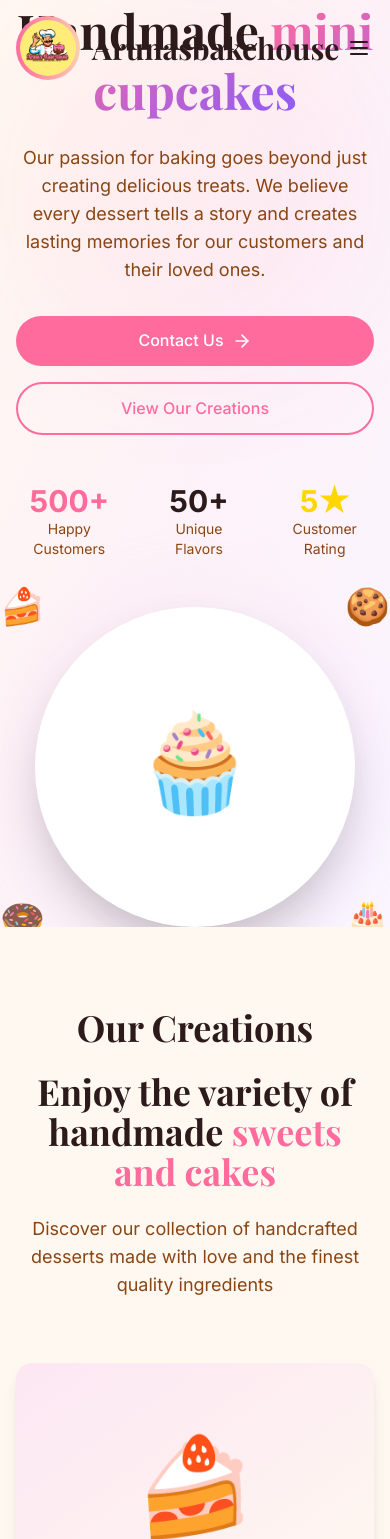
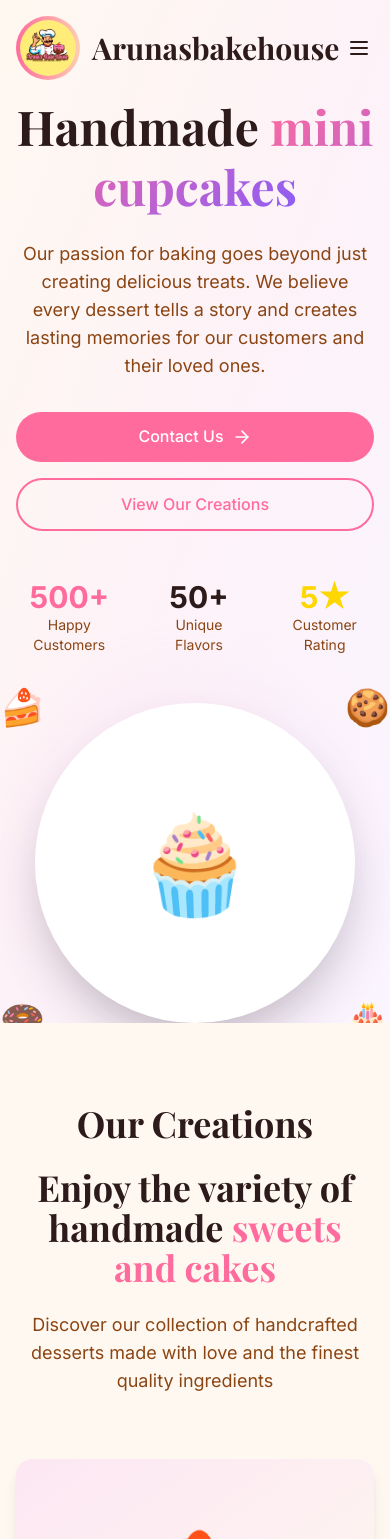
Before and after one commit to sudharshan1903/backery, a React (Vite) app in the folder backery/: page / in a window 390 px wide. Shown: the top 1539 px of the page. Built offline with nearby package versions, Linux system fonts and the light colour scheme.

Commit message:
changes ui issue for mobile devices

```diff
--- a/backery/src/components/Hero.jsx
+++ b/backery/src/components/Hero.jsx
@@ -1,6 +1,16 @@
 import React from 'react'
 import { motion } from 'framer-motion'
-import { ArrowRight, Star } from 'lucide-react'
+import { ArrowRight } from 'lucide-react'
+
+const handleNavClick = (href) => {
+  const element = document.querySelector(href)
+  if (element) {
+    element.scrollIntoView({
+      behavior: 'smooth',
+      block: 'start'
+    })
+  }
+}
 
 const Hero = () => {
   const floatingElements = [
@@ -10,35 +20,25 @@ const Hero = () => {
     { icon: '🍩', delay: 1.5, position: 'bottom-20 right-10' },
   ]
 
-  const handleNavClick = (href) => {
-    const element = document.querySelector(href)
-    if (element) {
-      element.scrollIntoView({
-        behavior: 'smooth',
-        block: 'start'
-      })
-    }
-  }
-
   return (
-    <section id="home" className="relative min-h-screen flex items-center justify-center overflow-hidden bg-gradient-to-br from-bonbon-cream via-pink-50 to-purple-50">
+    <section id="home" className="relative min-h-screen flex items-center justify-center overflow-hidden bg-gradient-to-br from-bonbon-cream via-pink-50 to-purple-50 pt-24 scroll-mt-24">
       {/* Floating Elements */}
       {floatingElements.map((element, index) => (
         <motion.div
           key={index}
           initial={{ opacity: 0, y: 50 }}
           animate={{ opacity: 1, y: 0 }}
-          transition={{ delay: element.delay, duration: 1 }}
-          className={`absolute text-4xl animate-bounce-gentle ${element.position} hidden lg:block`}
+          transition={{ delay: element.delay, duration: 1, ease: "easeOut" }}
+          className={`absolute text-4xl ${element.position} hidden lg:block`}
         >
           {element.icon}
         </motion.div>
       ))}
 
       {/* Background Pattern */}
-      <div className="absolute inset-0 opacity-5">
-        <div className="absolute top-0 left-0 w-96 h-96 bg-bonbon-pink rounded-full blur-3xl"></div>
-        <div className="absolute bottom-0 right-0 w-96 h-96 bg-bonbon-purple rounded-full blur-3xl"></div>
+      <div className="absolute inset-0 opacity-5" aria-hidden="true">
+        <div className="absolute top-0 left-0 w-96 h-96 bg-bonbon-pink rounded-full blur-3xl hidden md:block"></div>
+        <div className="absolute bottom-0 right-0 w-96 h-96 bg-bonbon-purple rounded-full blur-3xl hidden md:block"></div>
       </div>
 
       <div className="container mx-auto px-4 relative z-10">
@@ -134,7 +134,7 @@ const Hero = () => {
               >
                 <div className="absolute inset-0 bg-gradient-to-br from-pink-200 to-purple-200 rounded-full blur-2xl opacity-30"></div>
                 <div className="relative bg-white rounded-full w-full h-full flex items-center justify-center shadow-2xl">
-                  <div className="text-8xl lg:text-9xl animate-float">
+                  <div className="text-8xl lg:text-9xl">
                     🧁
                   </div>
                 </div>
@@ -151,8 +151,8 @@ const Hero = () => {
                   key={index}
                   initial={{ scale: 0, opacity: 0 }}
                   animate={{ scale: 1, opacity: 1 }}
-                  transition={{ delay: item.delay, duration: 0.5 }}
-                  className={`${item.position} text-4xl animate-bounce-gentle`}
+                  transition={{ delay: item.delay, duration: 0.5, ease: "easeOut" }}
+                  className={`${item.position} text-4xl`}
                 >
                   {item.emoji}
                 </motion.div>
@@ -176,8 +176,6 @@ const Hero = () => {
           onClick={() => handleNavClick('#products')}
         >
           <motion.div
-            animate={{ y: [0, 12, 0] }}
-            transition={{ duration: 2, repeat: Infinity }}
             className="w-1 h-3 bg-bonbon-pink rounded-full mt-2"
           />
         </motion.div>
```
